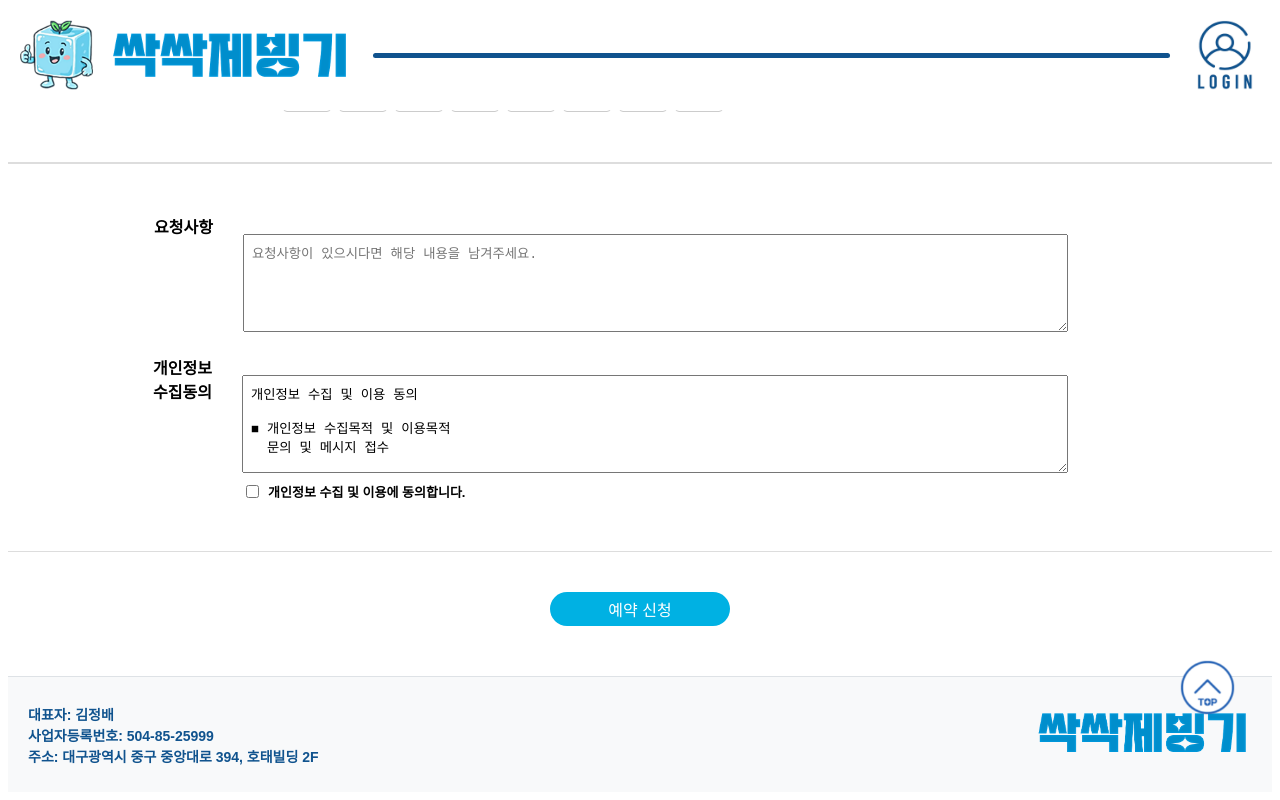
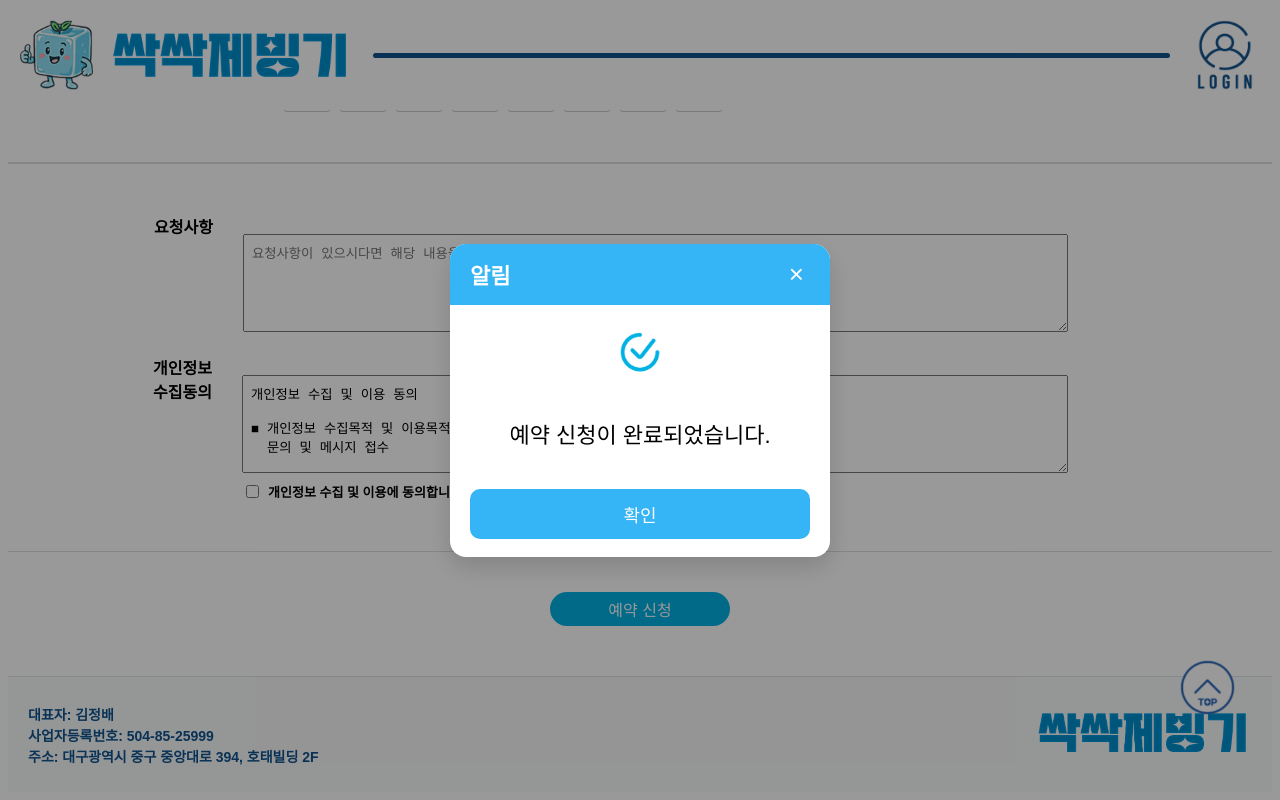
Before and after one commit to icemachine-green/icemachine_client, a React app: page /reservation in a window 1280 px wide. Both pictures are taken after a click on the button "예약 신청". Shown: the part 1411-2211 px from the top of the page. Built offline with nearby package versions, Linux system fonts and the light colour scheme; no server answers; the HTML template or start-up script is replaced by a standard one; a web font is replaced by a local one.

Commit message:
251230 SCHEDULE_A_VISIT_PAGE 예약완료시 모달 구현

```diff
--- a/src/components/reservation/ReservationPage.css
+++ b/src/components/reservation/ReservationPage.css
@@ -305,6 +305,79 @@
   cursor: pointer;
 }
 
+/* =========================
+   예약 완료 알림 모달 (alert 대체)
+   기존 레이아웃과 완전 분리
+========================= */
+
+.reservation-alert-dim {
+  position: fixed;
+  inset: 0;
+  background: rgba(0, 0, 0, 0.4);
+  display: flex;
+  justify-content: center;
+  align-items: center;
+  z-index: 10000;
+}
+
+.reservation-alert-modal {
+  width: 380px;
+  background: #ffffff;
+  border-radius: 16px;
+  overflow: hidden;
+  box-shadow: 0 10px 25px rgba(0, 0, 0, 0.15);
+}
+
+/* 상단 */
+.reservation-alert-header {
+  background-color: #35B4F6;
+  color: #ffffff;
+  padding: 14px 20px;
+  font-size: 22px;
+  font-weight: 600;
+  display: flex;
+  justify-content: space-between;
+  align-items: center;
+}
+
+.reservation-alert-header button {
+  background: none;
+  border: none;
+  font-size: 26px;
+  color: #ffffff;
+  cursor: pointer;
+}
+
+/* 본문 */
+.reservation-alert-body {
+  padding: 24px 20px 18px;   /* ⬅ 위/아래 여백 감소 */
+  text-align: center;
+}
+
+.reservation-alert-body img {
+  width: 48px;              /* ⬅ 아이콘 높이 소폭 감소 */
+  height: 48px;
+  margin-bottom: 14px;      /* ⬅ 간격 감소 */
+}
+
+.reservation-alert-body p {
+  font-size: 22px;          /* ⬅ 텍스트 살짝 줄임 */
+  font-weight: 500;
+}
+
+/* 확인 버튼 */
+.reservation-alert-confirm {
+  width: calc(100% - 40px);
+  margin: 0 20px 18px;      /* ⬅ 하단 여백 감소 */
+  padding: 12px 0;          /* ⬅ 버튼 높이 감소 */
+  background-color: #35B4F6;
+  color: #ffffff;
+  font-size: 18px;          /* ⬅ 버튼 텍스트 살짝 축소 */
+  border-radius: 10px;
+  border: none;
+  cursor: pointer;
+}
+
 /* =================================================
    950px 이하
 ================================================= */
--- a/src/components/reservation/ReservationPage.jsx
+++ b/src/components/reservation/ReservationPage.jsx
@@ -1,12 +1,20 @@
-// import { useNavigate } from 'react-router-dom';
+import { useNavigate } from 'react-router-dom';
+import { useState } from 'react';
 import './ReservationPage.css';
 
 const ReservationPage = () => {
-  // const navigate = useNavigate();
+  const navigate = useNavigate();
+  const [isModalOpen, setIsModalOpen] = useState(false);
 
-  // function redirectBack() {
-  //   navigate(-1);
-  // }
+  const handleReservation = () => {
+    setIsModalOpen(true);
+    // 실제 로그아웃 로직 위치
+  };
+
+  const handleModalConfirm = () => {
+    setIsModalOpen(false);
+    navigate("/mypage/reservations");
+  };
 
   return (
     <div className='reservationpage-container'>
@@ -242,9 +250,35 @@ const ReservationPage = () => {
 
         {/* 예약 신청 버튼 */}
         <div className='reservationpage-btn-container'>
-          <button className='reservationpage-btn'>예약 신청</button>
+          <button className='reservationpage-btn' onClick={handleReservation}>예약 신청</button>
         </div>
 
+        {/* 🔔 알림 모달 (기존 레이아웃과 완전 분리) */}
+        {isModalOpen && (
+          <div className="reservation-alert-dim">
+            <div className="reservation-alert-modal">
+              <div className="reservation-alert-header">
+                <span>알림</span>
+                <button onClick={handleModalConfirm}>×</button>
+              </div>
+
+              <div className="reservation-alert-body">
+                <img
+                  src="/public/icons/checkicon.png"
+                  alt="체크"
+                />
+                <p>예약 신청이 완료되었습니다.</p>
+              </div>
+
+              <button
+                className="reservation-alert-confirm"
+                onClick={handleModalConfirm}
+              >
+                확인
+              </button>
+            </div>
+          </div>
+        )}
       </div>
   );
 };
```
